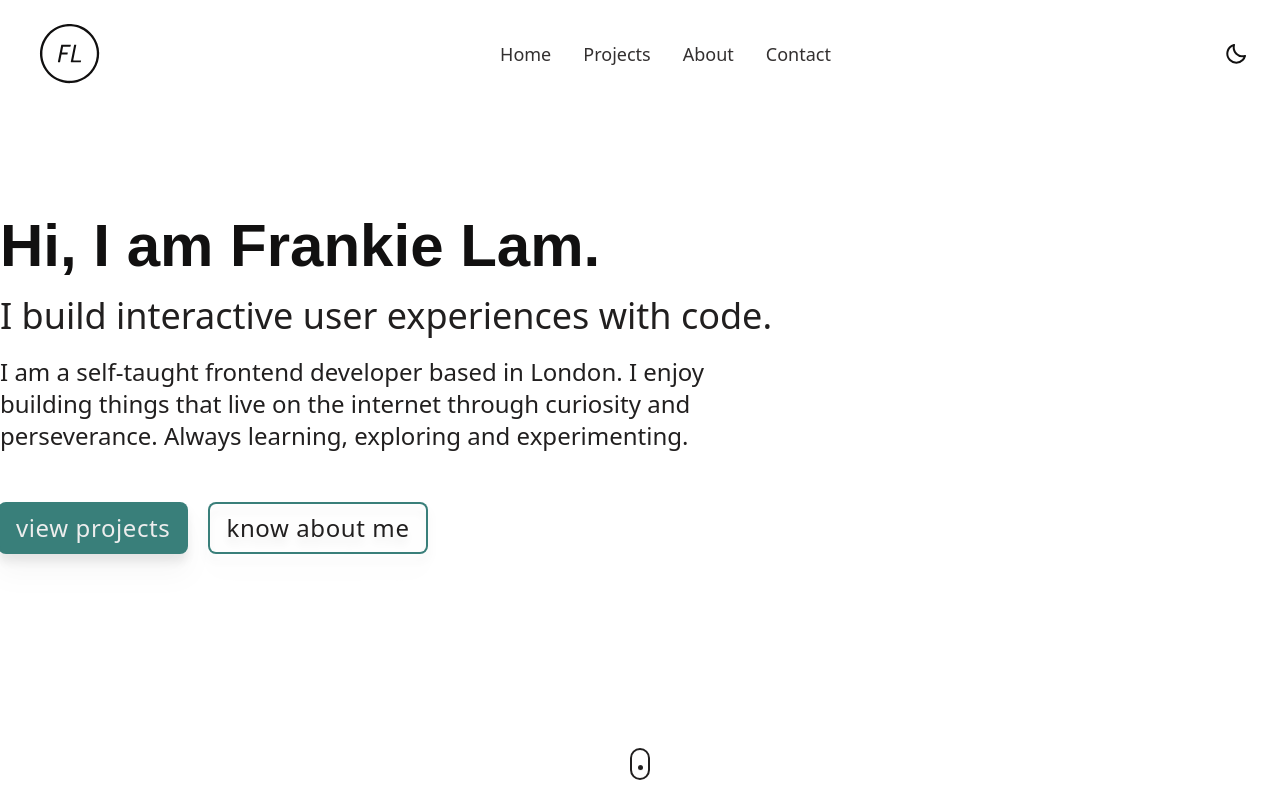
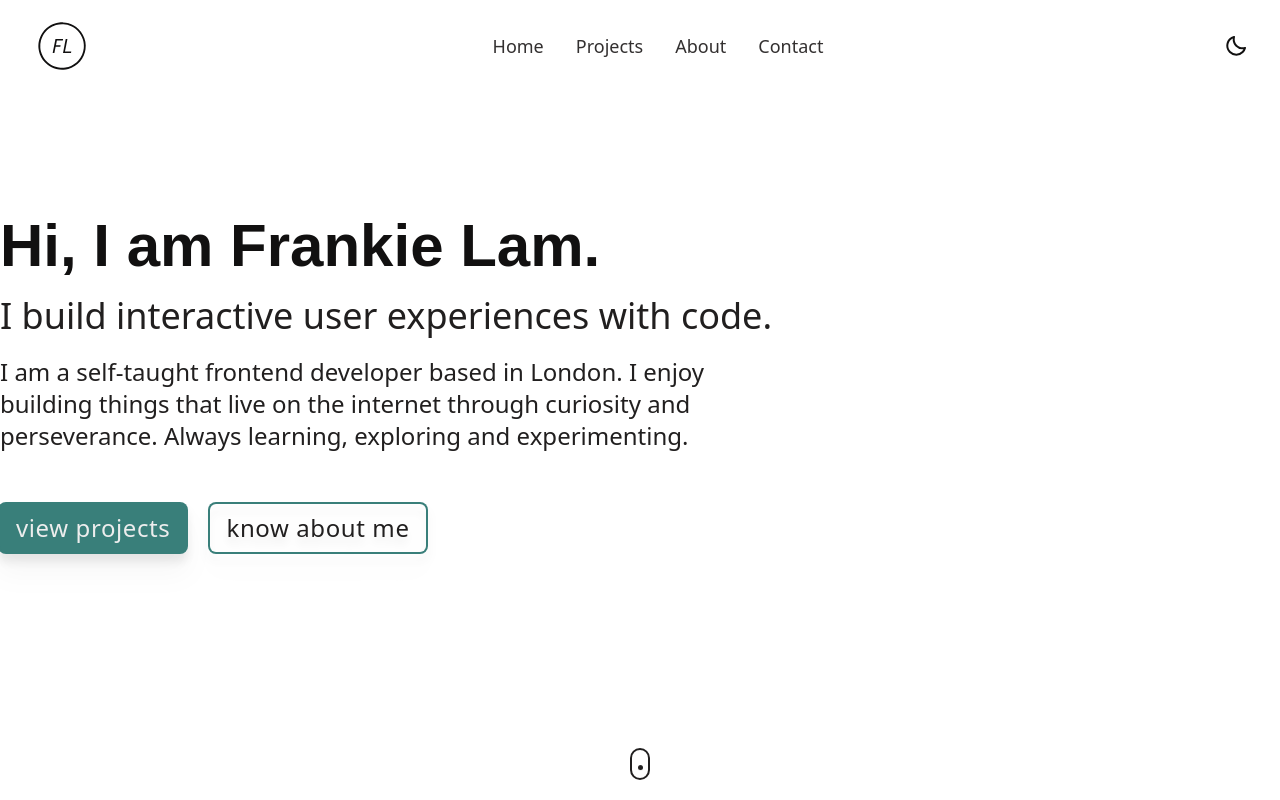
Before and after one commit to frankiecflam/frankielam.dev, a Next.js app: page / in a window 1280 px wide. Built offline with nearby package versions, Linux system fonts and the light colour scheme; a web font is replaced by a local one.

Commit message:
update logo's sizes and header's height

```diff
--- a/components/header/header.tsx
+++ b/components/header/header.tsx
@@ -23,15 +23,15 @@ export default function Header({
   };
 
   return (
-    <header className="fixed inset-0  z-10 h-[120px] w-screen">
+    <header className="fixed inset-0 z-10 h-[100px] w-screen bg-white dark:bg-black">
       <nav className="flex items-center justify-between py-4 px-8">
         <div className="relative z-20">
           <NextLink href="/" onClick={handleHideMobileNav}>
             <Image
               src={theme === "dark" ? LogoWhite : LogoBlack}
               alt="website logo"
-              width={75}
-              height={75}
+              width={60}
+              height={60}
             />
           </NextLink>
         </div>
```
